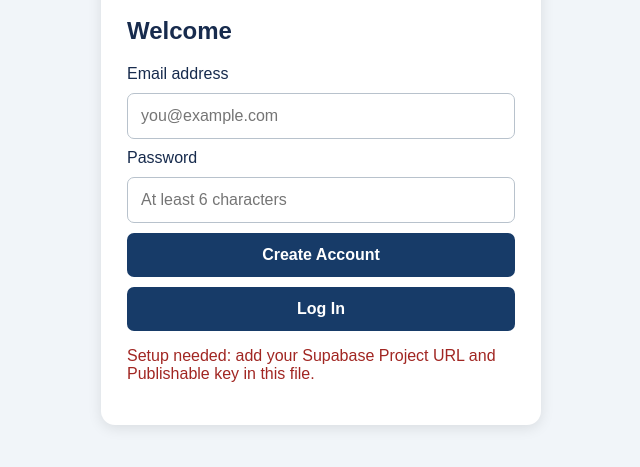
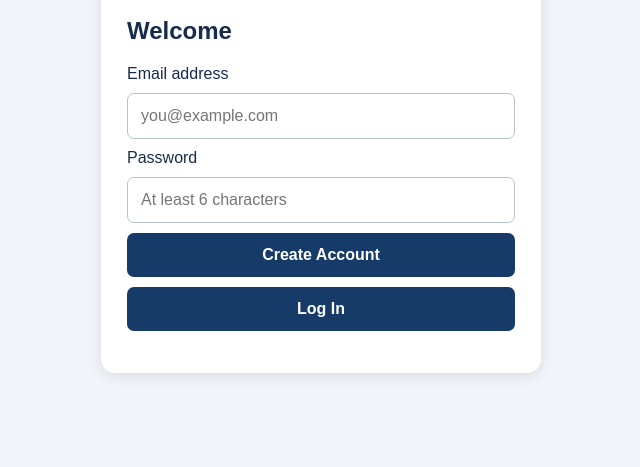
Before and after one commit to lead29450-eng/APPLICATION-TRACKER, a plain HTML site: page index-1.html in a window 1280 px wide. Shown: the part 175-642 px from the top of the page, without its empty margins (319-959 px from the left). Drawn offline with nearby package versions, Linux system fonts and the light colour scheme.

Commit message:
Update index-1.html

```diff
--- a/index-1.html
+++ b/index-1.html
@@ -72,8 +72,8 @@
   <script>
     // Replace BOTH placeholders below with your Supabase Project URL
     // and Supabase Publishable key. Never use a Secret/Service Role key here.
-    const SUPABASE_URL = "PASTE_YOUR_PROJECT_URL_HERE";
-    const SUPABASE_PUBLISHABLE_KEY = "PASTE_YOUR_PUBLISHABLE_KEY_HERE";
+    const SUPABASE_URL = "https://immcicsxrfpgfbtkwacc.supabase.co/rest/v1/";
+    const SUPABASE_PUBLISHABLE_KEY = "sb_publishable_lgh1qa3QVGF4k9MTFL8gYA_ob_Gx182";
 
     let supabaseClient = null;
     const message = document.getElementById("message");
```
